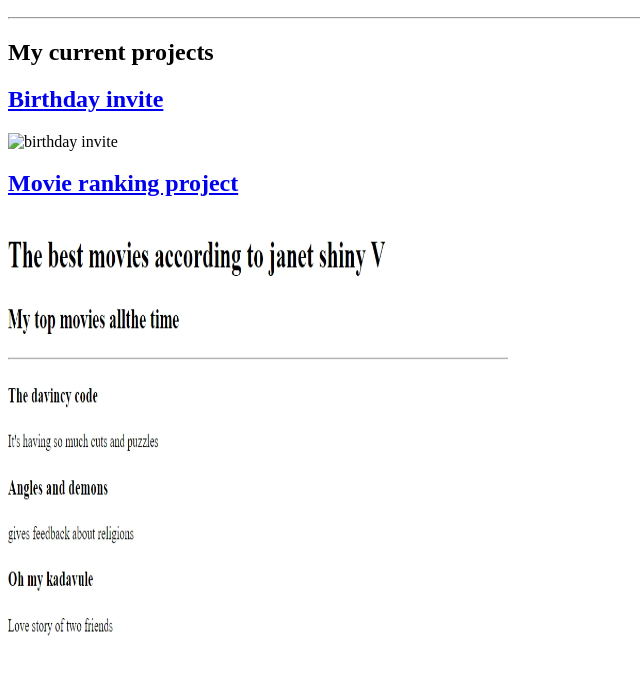
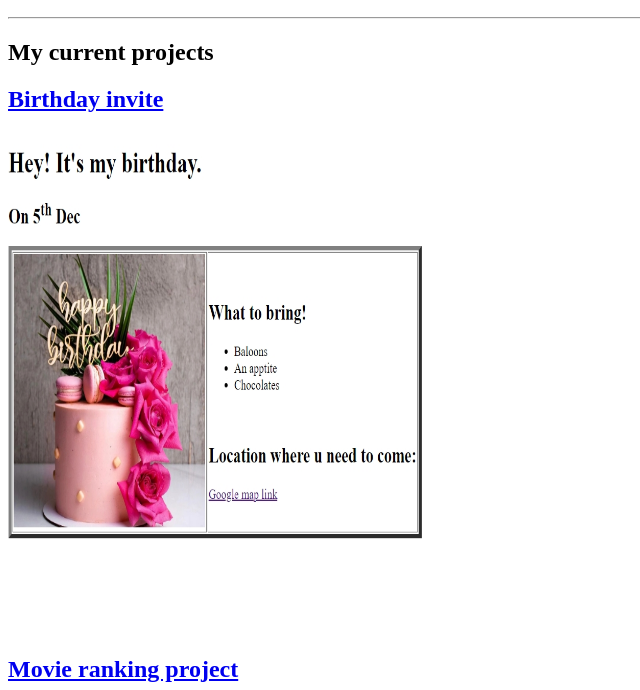
Before and after one commit to Janet-Shiny/html_starter, a plain HTML site: page index.html in a window 1280 px wide. Shown: the part 110-800 px from the top of the page, without its empty margins (0-640 px from the left). Drawn offline with Linux system fonts and the light colour scheme; files whose address does not match are found by name.

Commit message:
Update index.html

```diff
--- a/index.html
+++ b/index.html
@@ -11,7 +11,7 @@
     <hr>
     <h2>My current projects</h2>
     <a href="./public/birthday-invite.html"><h2>Birthday invite</h2></a>
-    <img src="./assets/images/Screenshot_18-5-2024_172321_127.0.0.1.jpeg" alt="birthday invite" height="500px" width="500px">
+    <img src="Screenshot_18-5-2024_172321_127.0.0.1.jpeg" alt="birthday invite" height="500px" width="500px">
     <a href="./public/movie-ranking.html"><h2>Movie ranking project</h2></a>
     <img src="./assets/images/Screenshot_18-5-2024_20359_127.0.0.1.jpeg" alt="birthday invite" height="500px" width="500px">
     <hr>
```
